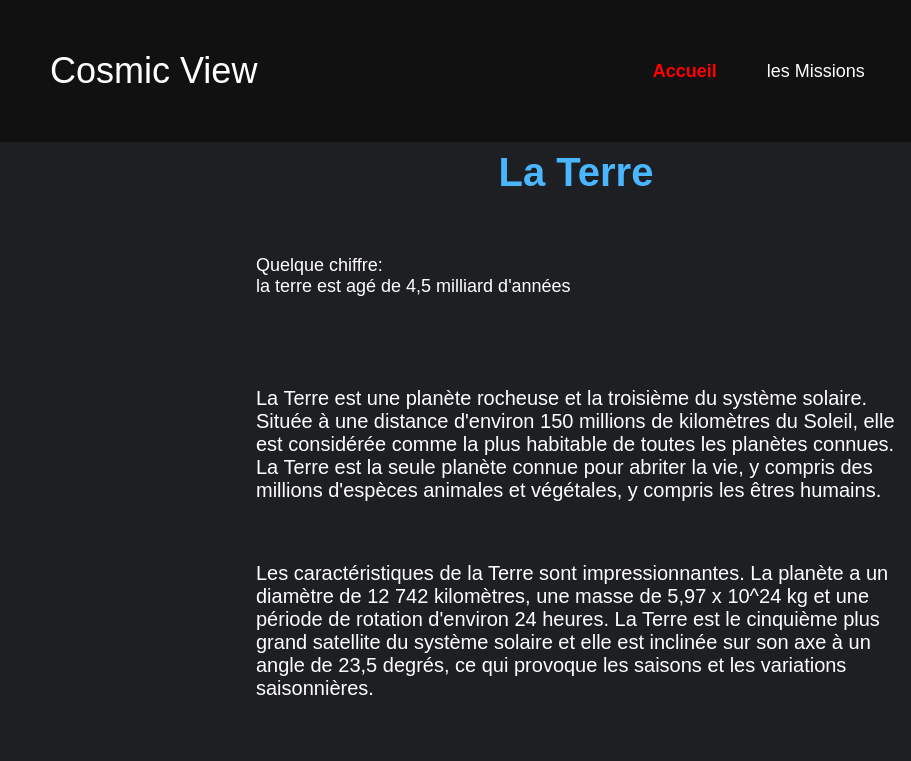
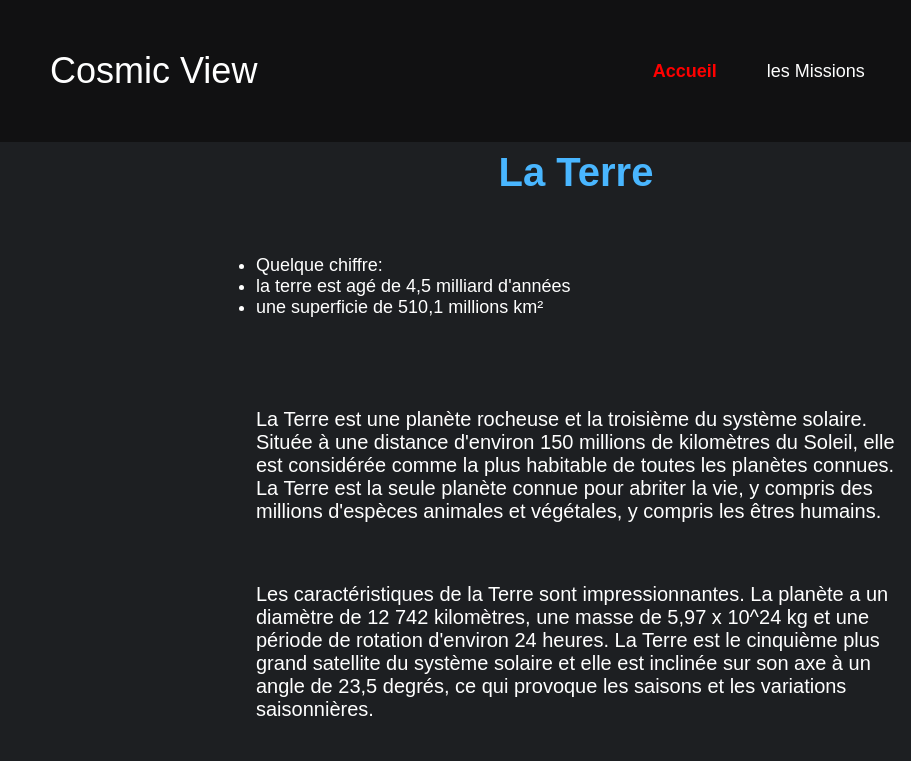
Before and after one commit to Minonix/cosmic-view, a plain HTML site: page planetes/terre.html in a window 1280 px wide. Shown: the top 761 px of the page, 0-911 px from the left. Drawn offline with Linux system fonts and the light colour scheme.

Commit message:
ajout de contenu + add de point dans la page "terre"

```diff
--- a/css/style.terre.css
+++ b/css/style.terre.css
@@ -1,3 +1,6 @@
+main *{
+    list-style: disc;
+}
 .box-paragraphe p{
     padding: 1.5em 0;
     font-size: 20px;
--- a/planetes/terre.html
+++ b/planetes/terre.html
@@ -27,9 +27,10 @@
     <article class="box-paragraphe">
         <h1>La Terre</h1>
         <p>
-            <ul class="">
-                <ul>Quelque chiffre:</ul>
+            <ul class="tableau-chiffre">
+                <li>Quelque chiffre:</li>
                 <li>la terre est agé de 4,5 milliard d'années</li>
+                <li>une superficie de 510,1 millions km²</li>
             </ul>
         </p>
         <p>
```
Also changed, not shown: index.html (+2 -0 lines).
